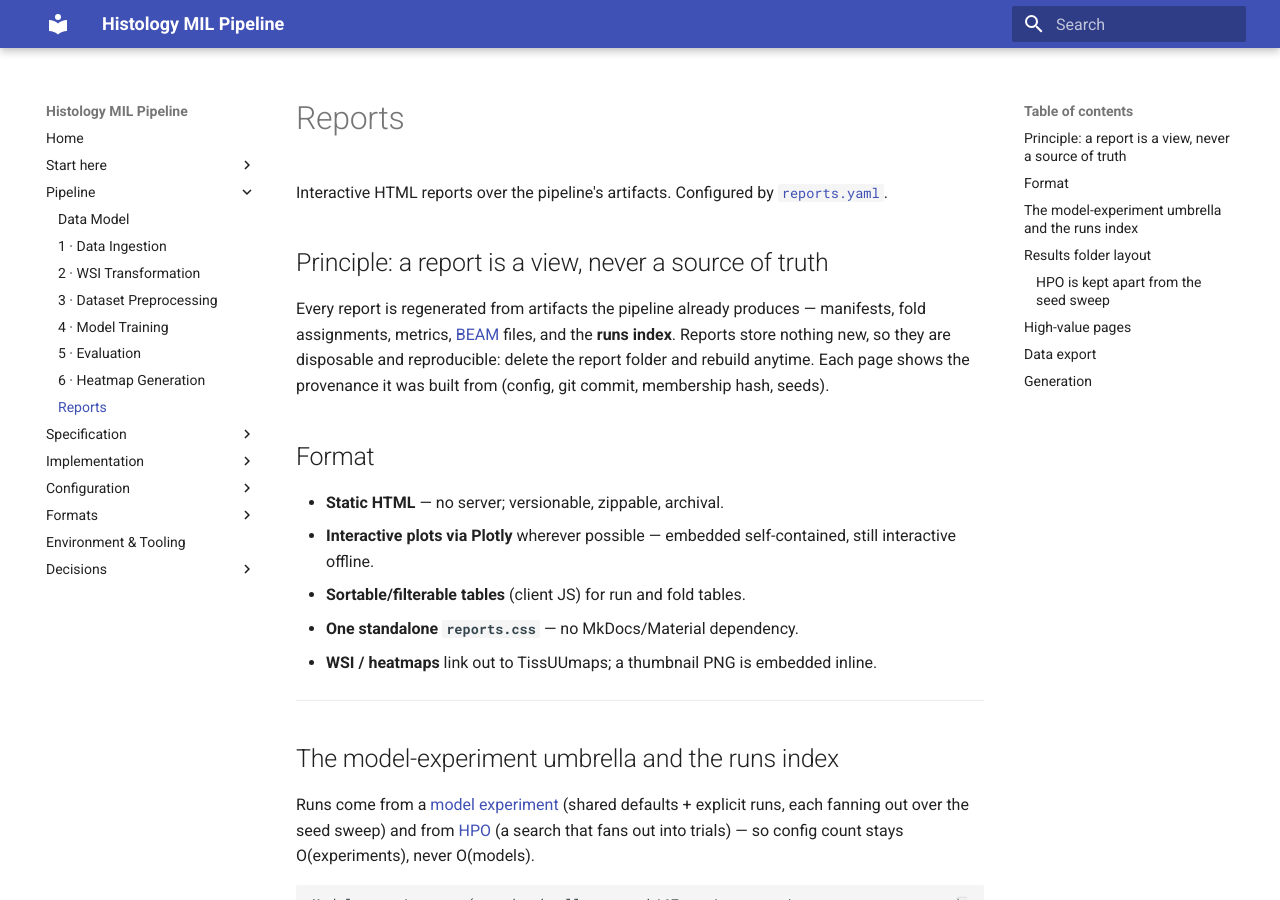
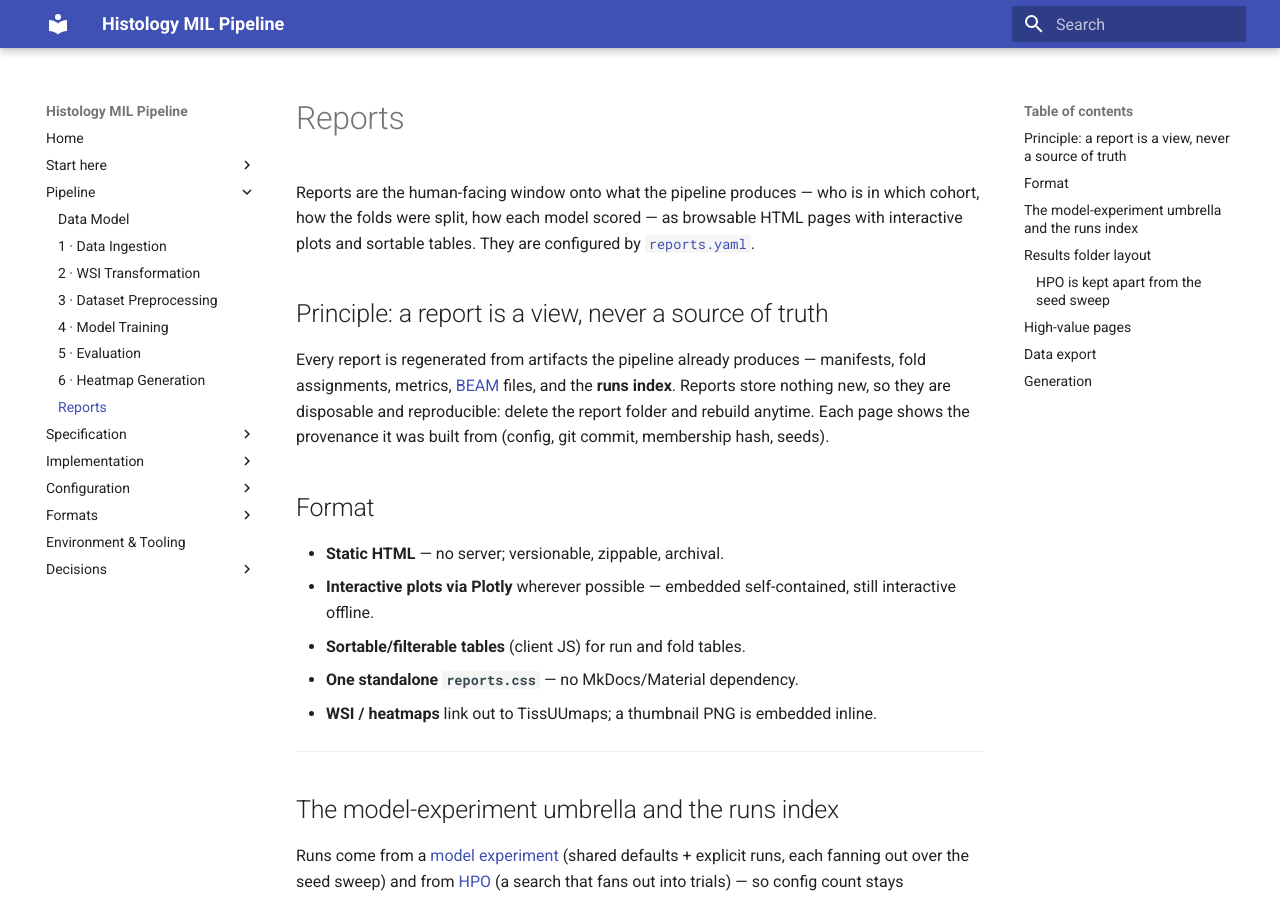
Before and after one commit to TheodorLindberg/SPRINTER_CLAM_DESIGN, an MkDocs documentation site: the page built from docs/design/11-reports.md, in a window 1280 px wide and 900 px high. Built offline with MkDocs 1.6.1 and Material for MkDocs 9.7.7, drawn with Linux system fonts in a browser that asks for light colours.

Commit message:
Reports: plainer opening describing what reports are for
Co-Authored-By: Claude Opus 4.8 <noreply@anthropic.com>

```diff
--- a/docs/design/11-reports.md
+++ b/docs/design/11-reports.md
@@ -1,6 +1,6 @@
 # Reports
 
-Interactive HTML reports over the pipeline's artifacts. Configured by [`reports.yaml`](../configs/reports.md).
+Reports are the human-facing window onto what the pipeline produces — who is in which cohort, how the folds were split, how each model scored — as browsable HTML pages with interactive plots and sortable tables. They are configured by [`reports.yaml`](../configs/reports.md).
 
 ## Principle: a report is a view, never a source of truth
 
```
